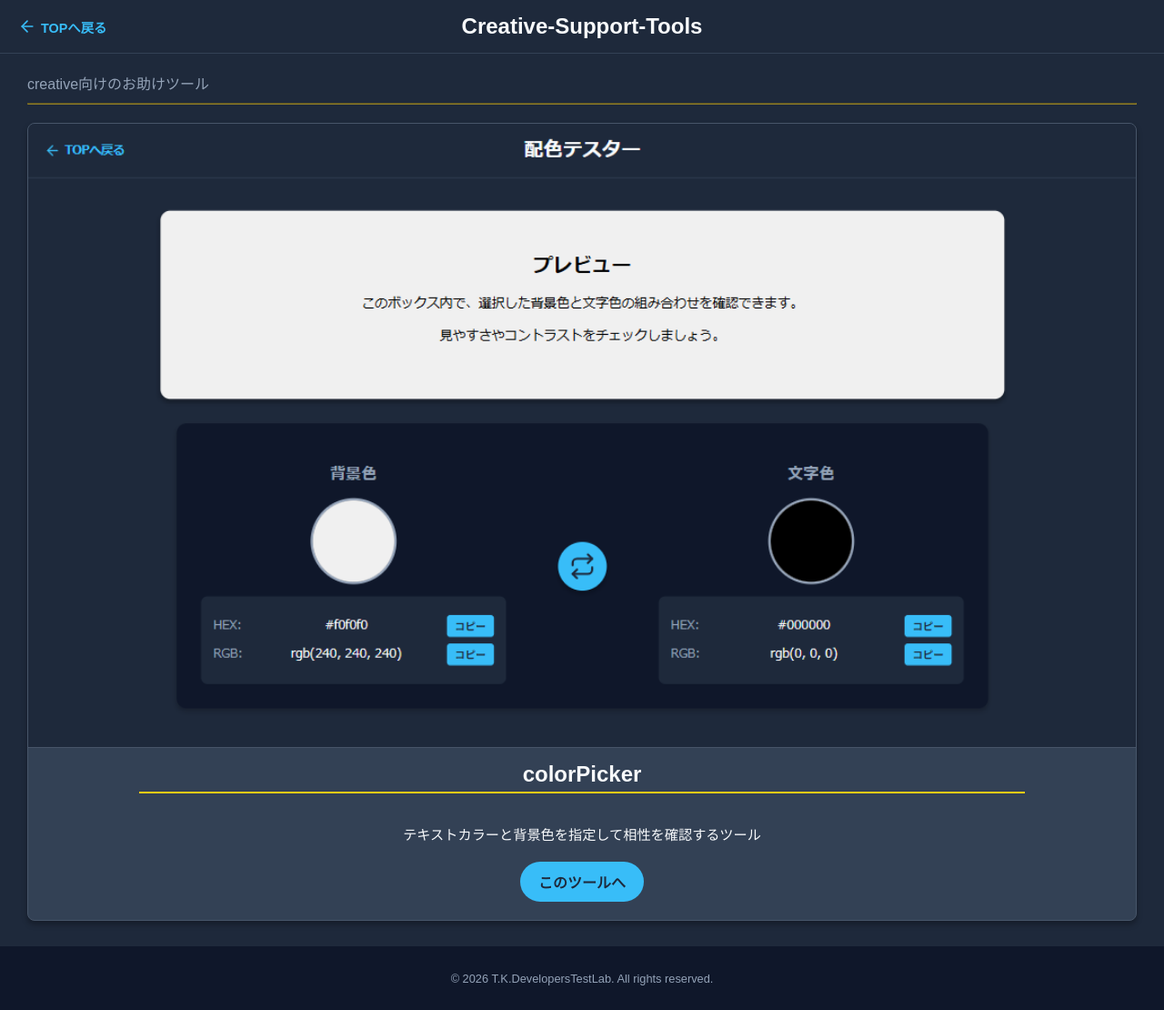
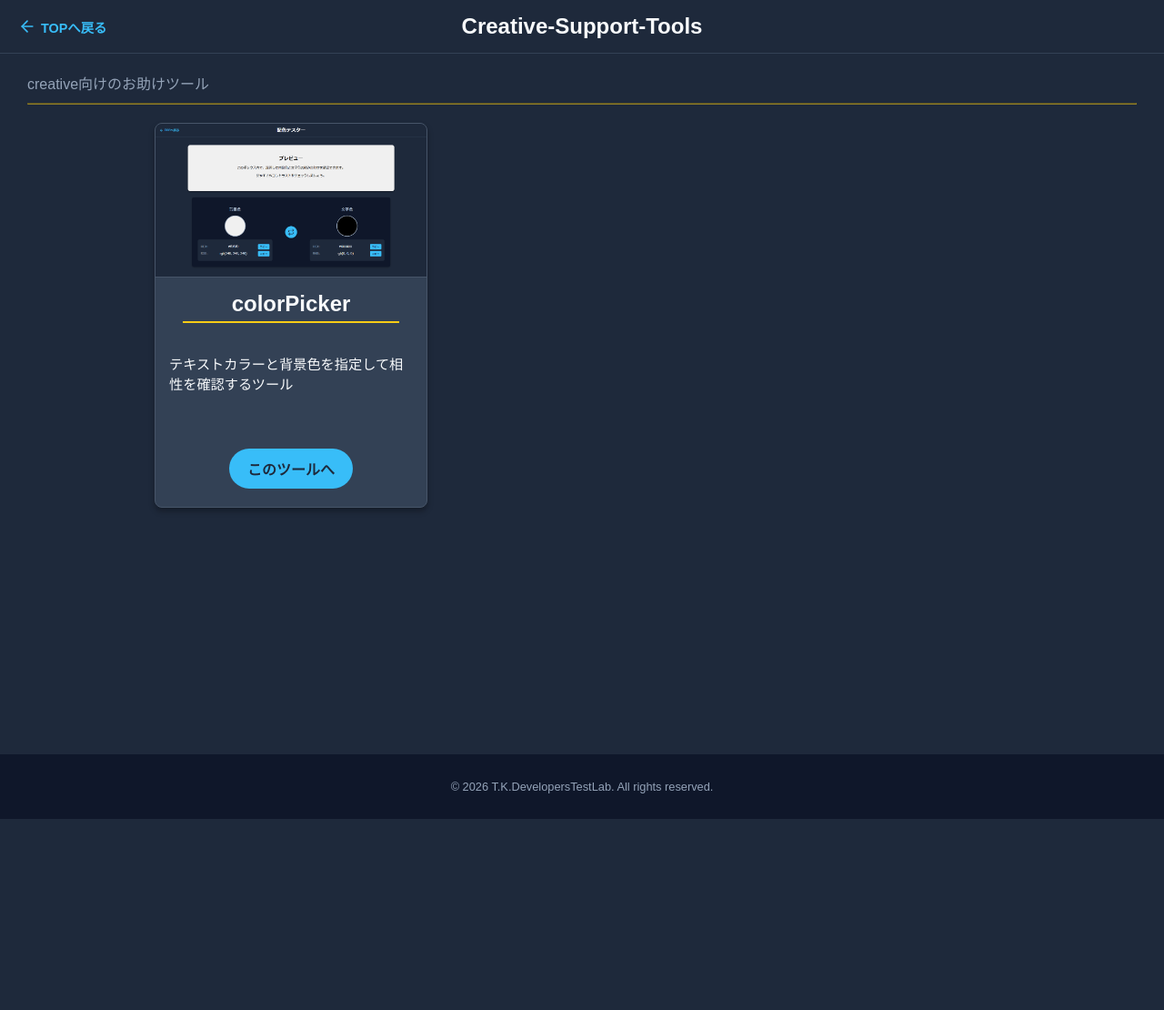
Before and after one commit to Tukigase/creative-support-tools, a Jekyll site: the page built from index.html, in a window 1280 px wide. Shown: the whole page at 91% size. Built offline with Jekyll 4.4.1, drawn with Linux system fonts in a browser that asks for light colours; after the commit the page ends 900 px from its top, so only the background shows below that.

Commit message:
topページのcardについてスタイルの修正

```diff
--- a/assets/css/main.css
+++ b/assets/css/main.css
@@ -16,10 +16,12 @@ hr {
     opacity: 0.5; /* 少し透過させて馴染ませる */
 }
 
-/* ツールカードが並ぶエリアをGrid化 */
+/* ツールカードが並ぶエリア */
 #toolsCardSection {
     display: grid;
-    grid-template-columns: repeat(auto-fit, minmax(280px, 1fr));
+    /* 1frを使わず300px固定にし、auto-fillで余白を維持したまま折り返す */
+    grid-template-columns: repeat(auto-fill, 300px);
+    justify-content: center; /* 画面中央にカード群を配置したい場合は追加 */
     gap: 20px;
     margin: 20px;
 }
@@ -29,8 +31,8 @@ hr {
     display: flex;
     flex-direction: column;
     align-items: center;
-    /* widthとaspect-ratioを削除し、Gridに合わせて自然に伸ばす */
-    height: 100%;
+    /* 理想のアスペクト比を復活！ (幅はGrid側で300pxに固定されています) */
+    aspect-ratio: 1 / 1.4141;
     border: 1px solid #475569;
     border-radius: 8px;
     background-color: #334155;
@@ -43,10 +45,21 @@ hr {
 /* カード内のサムネイル画像 */
 .tool-card img {
     width: 100%;
-    /* 高さを固定せず、比率で指定する */
+    /* サムネイル部分は16:9を維持 */
     aspect-ratio: 16 / 9;
     object-fit: cover;
     border-bottom: 1px solid #475569;
+}
+
+/* カードの説明文 (※固定比率からはみ出さないための保険) */
+.tool-card p {
+    margin: 15px;
+    text-align: left;
+    font-size: 0.95rem;
+    line-height: 1.5;
+    /* テキストが長すぎた場合はスクロールさせるか、隠す設定をしておくと安全です */
+    overflow-y: auto;
+    flex: 1; /* ボタンを一番下に押しやるために追加 */
 }
 
 /* カードのタイトル */
@@ -55,14 +68,6 @@ hr {
     padding-bottom: 5px;
     margin-top: 15px;
     width: 80%; /* 線が端から端までいかないように調整 */
-}
-
-/* カードの説明文 */
-.tool-card p {
-    margin: 15px;
-    text-align: left;
-    font-size: 0.95rem;
-    line-height: 1.5;
 }
 
 /* カードのホバー時（マウスカーソルを乗せた時） */
```
